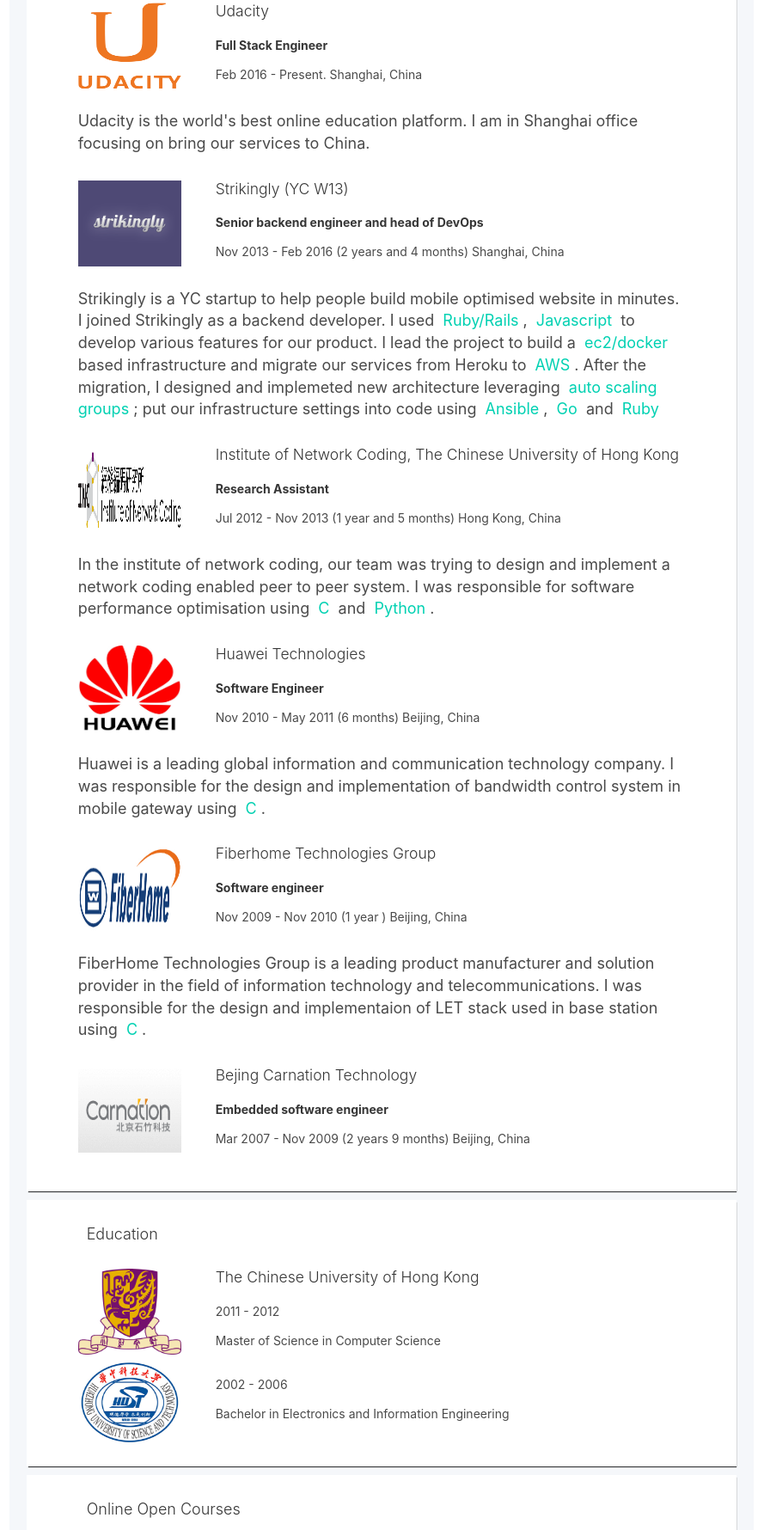
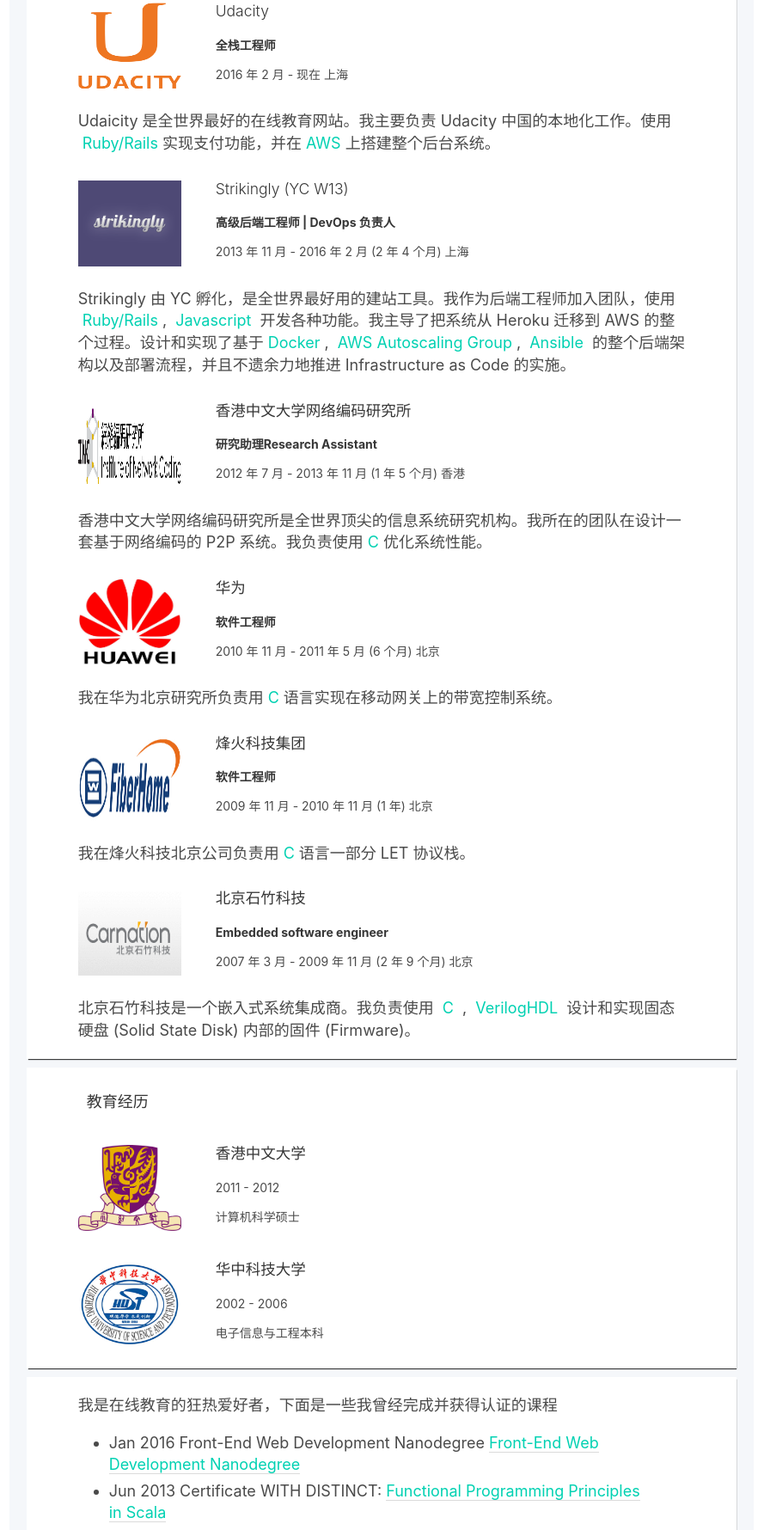
Before and after one commit to ming-relax/ming-relax.github.io, a plain HTML site: page zh-cn/index.html in a window 1280 px wide. Shown: the part 519-2299 px from the top of the page at 86% size, without its empty margins (196-1085 px from the left). Drawn offline with Linux system fonts and the light colour scheme.

Commit message:
delete title for online courses

```diff
--- a/css/style.css
+++ b/css/style.css
@@ -68,6 +68,10 @@ section .nav {
   margin-top: 30px;
 }
 
+.education-item {
+  margin-top: 30px;
+}
+
 .position {
   margin-left: 30px;
 }
--- a/feed.xml
+++ b/feed.xml
@@ -6,8 +6,8 @@
 </description>
     <link>/</link>
     <atom:link href="/feed.xml" rel="self" type="application/rss+xml"/>
-    <pubDate>Wed, 19 Oct 2016 21:09:33 +0800</pubDate>
-    <lastBuildDate>Wed, 19 Oct 2016 21:09:33 +0800</lastBuildDate>
+    <pubDate>Wed, 19 Oct 2016 22:31:29 +0800</pubDate>
+    <lastBuildDate>Wed, 19 Oct 2016 22:31:29 +0800</lastBuildDate>
     <generator>Jekyll v3.3.0</generator>
 
   </channel>
--- a/zh-cn/feed.xml
+++ b/zh-cn/feed.xml
@@ -6,8 +6,8 @@
 </description>
     <link>/zh-cn/</link>
     <atom:link href="/zh-cn/feed.xml" rel="self" type="application/rss+xml"/>
-    <pubDate>Wed, 19 Oct 2016 21:09:33 +0800</pubDate>
-    <lastBuildDate>Wed, 19 Oct 2016 21:09:33 +0800</lastBuildDate>
+    <pubDate>Wed, 19 Oct 2016 22:31:29 +0800</pubDate>
+    <lastBuildDate>Wed, 19 Oct 2016 22:31:29 +0800</lastBuildDate>
     <generator>Jekyll v3.3.0</generator>
 
   </channel>
--- a/zh-cn/index.html
+++ b/zh-cn/index.html
@@ -65,13 +65,13 @@
               </figure>
               <div class="media-content position">
                 <a href="http://www.udacity.com" target="_blank"><h4>Udacity</h4></a>
-                <p><strong>Full Stack Engineer</strong></p>
-                <p>Feb 2016 - Present. Shanghai, China</p>
+                <p><strong>全栈工程师</strong></p>
+                <p>2016 年 2 月 - 现在  上海</p>
               </div>
             </div>
 
             <div class="content responsibility is-medium">
-              <p>Udacity is the world's best online education platform. I am in Shanghai office focusing on bring our services to China.
+              <p>Udaicity 是全世界最好的在线教育网站。我主要负责 Udacity 中国的本地化工作。使用<span class="skill">Ruby/Rails</span>实现支付功能，并在<span class="skill">AWS</span>上搭建整个后台系统。
               </p>
             </div>
           </div>
@@ -83,13 +83,13 @@
               </figure>
               <div class="media-content position">
                 <a href="http://www.strikingly.com" target="_blank"><h4>Strikingly (YC W13)</h4></a>
-                <p><strong>Senior backend engineer and head of DevOps</strong></p>
-                <p>Nov 2013 - Feb 2016 (2 years and 4 months) Shanghai, China</p>
+                <p><strong>高级后端工程师 | DevOps 负责人</strong></p>
+                <p>2013 年 11 月 - 2016 年 2 月 (2 年 4 个月) 上海</p>
               </div>
             </div>
 
             <div class="content responsibility is-medium">
-              <p>Strikingly is a YC startup to help people build mobile optimised website in minutes. I joined Strikingly as a backend developer. I used <span class="skill">Ruby/Rails</span>, <span class="skill">Javascript</span> to develop various features for our product. I lead the project to build a <span class="skill">ec2/docker</span> based infrastructure and migrate our services from Heroku to <span class="skill">AWS</span>. After the migration, I designed and implemeted new architecture leveraging <span class="skill">auto scaling groups</span>; put our infrastructure settings into code using <span class="skill">Ansible</span>, <span class="skill">Go</span> and <span class="skill">Ruby</span>
+              <p>Strikingly 由 YC 孵化，是全世界最好用的建站工具。我作为后端工程师加入团队，使用 <span class="skill">Ruby/Rails</span>, <span class="skill">Javascript</span> 开发各种功能。我主导了把系统从 Heroku 迁移到 AWS 的整个过程。设计和实现了基于<span class="skill">Docker</span>, <span class="skill">AWS Autoscaling Group</span>, <span class="skill">Ansible</span> 的整个后端架构以及部署流程，并且不遗余力地推进 Infrastructure as Code 的实施。
               </p>
             </div>
           </div>
@@ -100,13 +100,13 @@
                 <img src="/images/inc-logo.png" class="logo">
               </figure>
               <div class="media-content position">
-                <a href="http://www.inc.cuhk.edu.hk/" target="_blank"><h4>Institute of Network Coding, The Chinese University of Hong Kong</h4></a>
-                <p> <strong>Research Assistant</strong></p>
-                <p>Jul 2012 - Nov 2013 (1 year and 5 months) Hong Kong, China</p>
+                <a href="http://www.inc.cuhk.edu.hk/" target="_blank"><h4>香港中文大学网络编码研究所</h4></a>
+                <p> <strong>研究助理Research Assistant</strong></p>
+                <p>2012 年 7 月 - 2013 年 11 月 (1 年 5 个月) 香港</p>
               </div>
             </div>
             <div class="content responsibility is-medium">
-              <p>In the institute of network coding, our team was trying to design and implement a network coding enabled peer to peer system. I was responsible for software performance optimisation using <span class="skill">C</span> and <span class="skill">Python</span>.
+              <p>香港中文大学网络编码研究所是全世界顶尖的信息系统研究机构。我所在的团队在设计一套基于网络编码的 P2P 系统。我负责使用<span class="skill">C</span>优化系统性能。
               </p>
             </div>
           </div>
@@ -117,14 +117,14 @@
                 <img src="/images/huawei-logo.jpg" class="logo">
               </figure>
               <div class="media-content position">
-                <a href="http://www.huawei.com/en/" target="_blank"><h4>Huawei Technologies</h4></a>
-                <p><strong>Software Engineer</strong></p>
-                <p>Nov 2010 - May 2011 (6 months) Beijing, China</p>
+                <a href="http://www.huawei.com/en/" target="_blank"><h4>华为</h4></a>
+                <p><strong>软件工程师</strong></p>
+                <p>2010 年 11 月 - 2011 年 5 月 (6 个月) 北京</p>
               </div>
             </div>
 
             <div class="content responsibility is-medium">
-              <p>Huawei is a leading global information and communication technology company. I was responsible for the design and implementation of bandwidth control system in mobile gateway using <span class="skill">C</span>.
+              <p>我在华为北京研究所负责用<span class="skill">C</span>语言实现在移动网关上的带宽控制系统。
               </p>
 
             </div>
@@ -136,13 +136,13 @@
                 <img src="/images/fiberhome.png" class="logo">
               </figure>
               <div class="media-content position">
-                <a href="http://www.fiberhome.com/" target="_blank"><h4>Fiberhome Technologies Group</h4></a>
-                <p><strong>Software engineer</strong></p>
-                <p>Nov 2009 - Nov 2010 (1 year ) Beijing, China</p>
+                <a href="http://www.fiberhome.com/" target="_blank"><h4>烽火科技集团</h4></a>
+                <p><strong>软件工程师</strong></p>
+                <p>2009 年 11 月 - 2010 年 11 月 (1 年) 北京</p>
               </div>
             </div>
             <div class="content responsibility is-medium">
-              <p>FiberHome Technologies Group is a leading product manufacturer and solution provider in the field of information technology and telecommunications. I was responsible for the design and implementaion of LET stack used in base station using <span class="skill">C</span>.
+              <p>我在烽火科技北京公司负责用<span class="skill">C</span>语言一部分 LET 协议栈。
               </p>
             </div>
           </div>
@@ -152,13 +152,13 @@
                 <img src="/images/carnation.gif" class="logo">
               </figure>
               <div class="media-content position">
-                <a href="http://www.vme.cn/" target="_blank"><h4>Bejing Carnation Technology</h4></a>
+                <a href="http://www.vme.cn/" target="_blank"><h4>北京石竹科技</h4></a>
                 <p><strong>Embedded software engineer</strong></p>
-                <p>Mar 2007 - Nov 2009 (2 years 9 months) Beijing, China</p>
+                <p>2007 年 3 月 - 2009 年 11 月 (2 年 9 个月) 北京</p>
               </div>
             </div>
             <div class="content responsibility is-medium">
-              <p>
+              <p>北京石竹科技是一个嵌入式系统集成商。我负责使用 <span class="skill">C</span> , <span class="skill">VerilogHDL</span> 设计和实现固态硬盘 (Solid State Disk) 内部的固件 (Firmware)。
               </p>
             </div>
           </div>
@@ -168,7 +168,7 @@
 
       <section>
         <div id="educations" class="content">
-          <h3 class="title is-5">Education</h3>
+          <h3 class="title is-5">教育经历</h3>
 
           <div class="education-item">
             <div class="media">
@@ -177,10 +177,10 @@
               </figure>
               <div class="media-content position">
                 <a href="http://www.cuhk.edu.hk/english/index.html" target="_blank">
-                  <h4>The Chinese University of Hong Kong</h4>
+                  <h4>香港中文大学</h4>
                 </a>
                 <p>2011 - 2012</p>
-                <p>Master of Science in Computer Science</p>
+                <p>计算机科学硕士</p>
               </div>
             </div>
           </div>
@@ -192,10 +192,10 @@
               </figure>
               <div class="media-content position">
                 <a href="http://english.hust.edu.cn/" target="_blank">
-                  <h4></h4>
+                  <h4>华中科技大学</h4>
                 </a>
                 <p>2002 - 2006</p>
-                <p>Bachelor in Electronics and Information Engineering</p>
+                <p>电子信息与工程本科</p>
               </div>
             </div>
           </div>
@@ -204,8 +204,7 @@
 
       <section>
         <div id="open-courses" class="content is-medium">
-          <h3 class="title is-5">Online Open Courses</h3>
-          <p>I am a big fan of open courses like coursera.org and udacity.com. Here are some certificates I've earned.
+          <p>我是在线教育的狂热爱好者，下面是一些我曾经完成并获得认证的课程
           </p>
           <ul>
             <li>
```
Also changed, not shown: index.html (+5 -6 lines).
